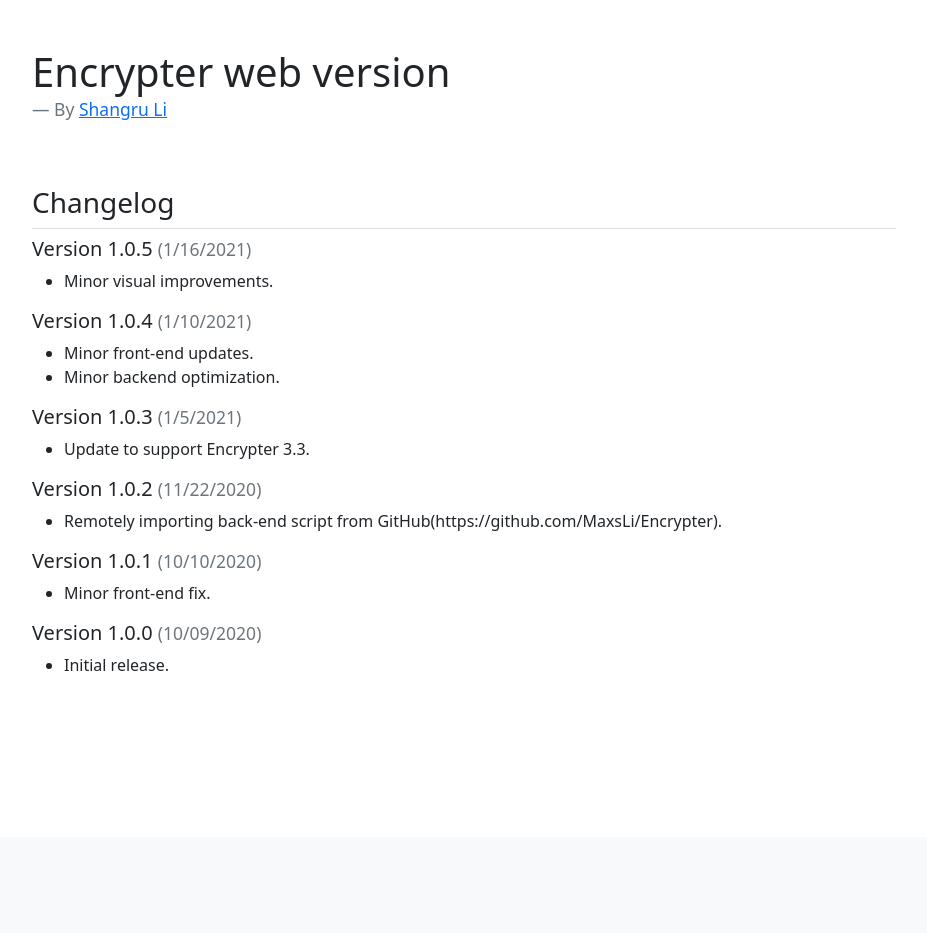
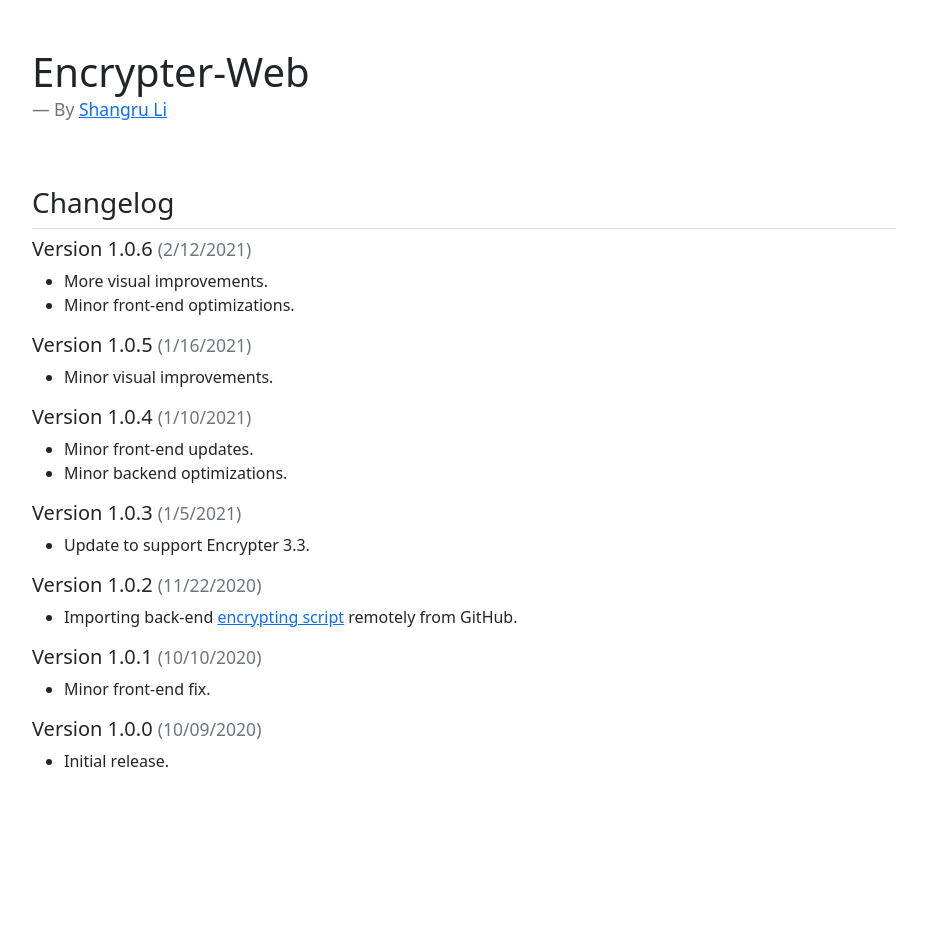
Before and after one commit to MaxsLi/Encrypter-Web-old, a Flask app: template templates/about.html in a window 1280 px wide. Shown: the part 56-989 px from the top of the page, without its empty margins (176-1103 px from the left). Before the commit the page ends 727 px from the top, so only its background shows below. Run offline with Flask 2, Linux system fonts and the light colour scheme; the template is opened without the code that fills it, so the values that code supplies are empty; some libraries are stand-ins or nearby versions.

Commit message:
Update to version 1.6
More visual improvements.

Minor front-end optimisations.

```diff
--- a/static/package.json
+++ b/static/package.json
@@ -1,6 +1,6 @@
 {
   "name": "encrypter-web",
-  "version": "1.0.5",
+  "version": "1.0.6",
   "description": "Simple site to encrypt and decrypt any input",
   "main": "app.py",
   "scripts": {
@@ -25,7 +25,7 @@
   "homepage": "https://github.com/MaxsLi/Encrypter-Web#readme",
   "dependencies": {
     "@popperjs/core": "^2.6.0",
-    "bootstrap": "^5.0.0-beta1",
+    "bootstrap": "^5.0.0-beta2",
     "jquery": "^3.5.1"
   }
 }
--- a/templates/about.html
+++ b/templates/about.html
@@ -5,12 +5,23 @@
 {% block main %}
 
 <blockquote class="blockquote">
-    <h1 class="mb-3 dynamic-text-color">Encrypter web version</h1>
+    <h1 class="mb-3 dynamic-text-color">Encrypter-Web</h1>
     <footer class="blockquote-footer">By <a href="https://www.shangruli.com/">Shangru Li</a></footer>
 </blockquote>
 
 <div id="changelog" class="dynamic-text-color pt-5">
     <h3 class="border-bottom pb-2">Changelog</h3>
+    <div id="v106">
+        <h5>Version 1.0.6 <small class="text-muted">(2/12/2021)</small></h5>
+        <ul>
+            <li>
+                More visual improvements.
+            </li>
+            <li>
+                Minor front-end optimizations.
+            </li>
+        </ul>
+    </div>
     <div id="v105">
         <h5>Version 1.0.5 <small class="text-muted">(1/16/2021)</small></h5>
         <ul>
@@ -26,7 +37,7 @@
                 Minor front-end updates.
             </li>
             <li>
-                Minor backend optimization.
+                Minor backend optimizations.
             </li>
         </ul>
     </div>
@@ -42,7 +53,7 @@
         <h5>Version 1.0.2 <small class="text-muted">(11/22/2020)</small></h5>
         <ul>
             <li>
-                Remotely importing back-end script from GitHub(https://github.com/MaxsLi/Encrypter).
+                Importing back-end <a href="https://github.com/MaxsLi/Encrypter">encrypting script</a> remotely from GitHub.
             </li>
         </ul>
     </div>
--- a/templates/base.html
+++ b/templates/base.html
@@ -59,18 +59,15 @@
         white-space: nowrap;
     }
 
+    {% if dark_theme %}
     .dynamic-text-color {
-        {% if dark_theme %}
-            color: #f8f9fa !important;
-        {% endif %}
+        color: #f8f9fa !important;
     }
-
     .dynamic-element-color {
-        {% if dark_theme %}
-            color: #f8f9fa !important;
-            background-color: #343a40 !important;
-        {% endif %}
+        color: #f8f9fa !important;
+        background-color: #343a40 !important;
     }
+    {% endif %}
 </style>
 
 </html>
```
Also changed, not shown: templates/notification.html (deleted, +0 -10 lines), templates/response.html (+6 -8 lines), static/package-lock.json (added).
